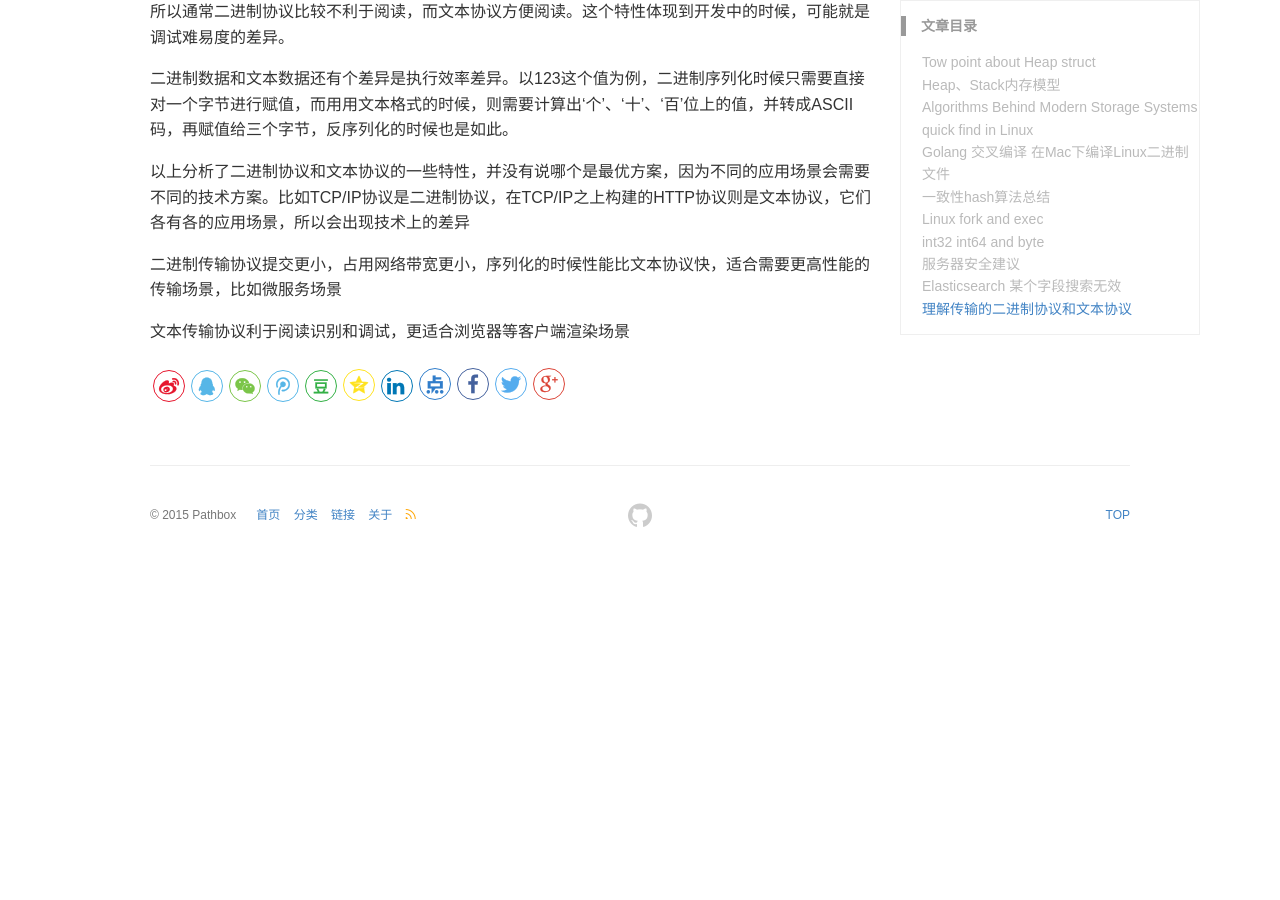
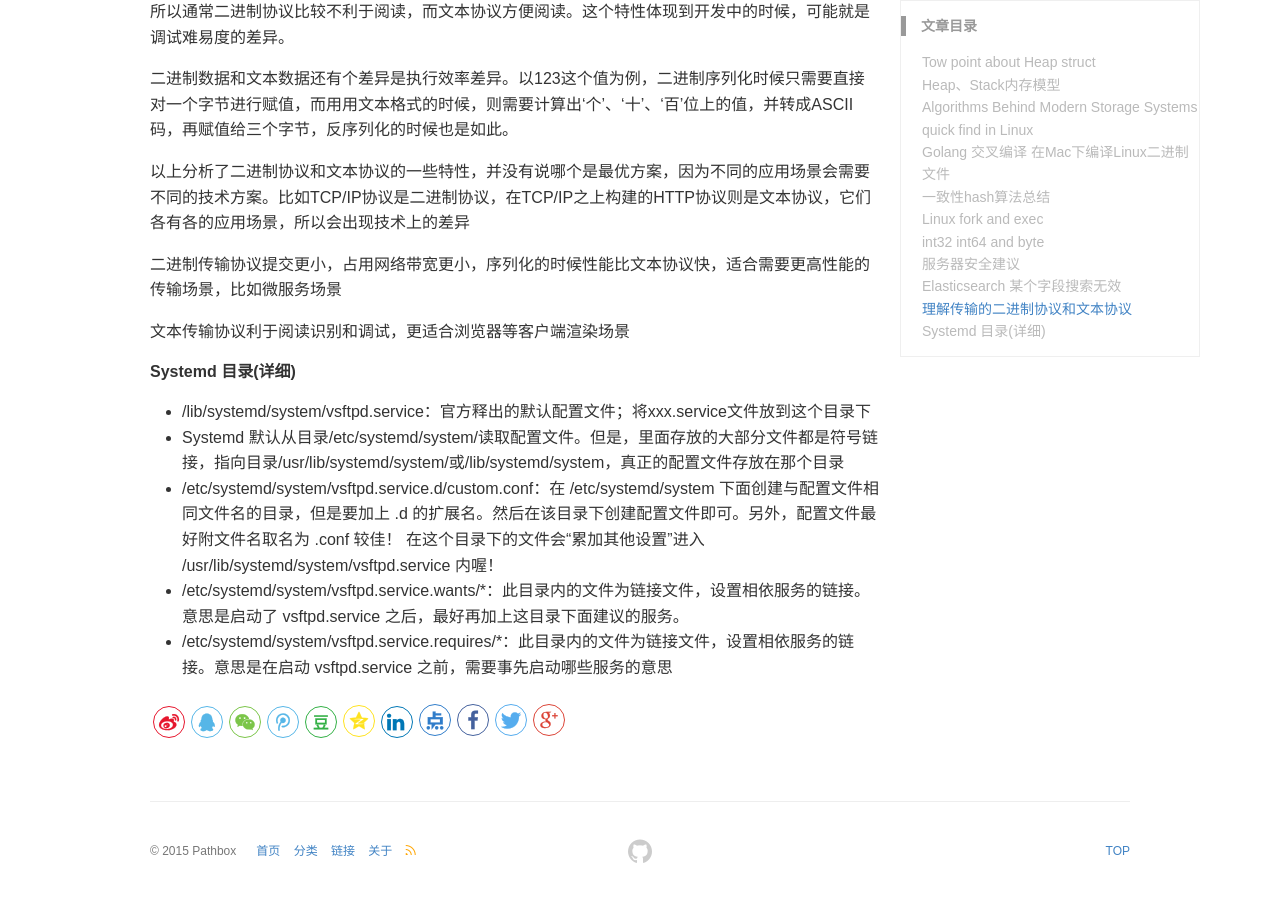
Before and after one commit to pathbox/pathbox.github.io, a Jekyll site: the page built from _posts/2018-06-02-work-summary-in-Udesk-sixteen.md, in a window 1280 px wide and 900 px high, scrolled down 4375 px. Built offline with Jekyll 4.4.1, drawn with Linux system fonts in a browser that asks for light colours; before the commit the page ends 4939 px from its top, so only the background shows below that.

Commit message:
Systemd 目录(详细)

```diff
--- a/_posts/2018-06-02-work-summary-in-Udesk-sixteen.md
+++ b/_posts/2018-06-02-work-summary-in-Udesk-sixteen.md
@@ -151,3 +151,11 @@ Go语言内置的gob格式就是一种二进制协议，而JSON、XML等则是
 二进制传输协议提交更小，占用网络带宽更小，序列化的时候性能比文本协议快，适合需要更高性能的传输场景，比如微服务场景
 
 文本传输协议利于阅读识别和调试，更适合浏览器等客户端渲染场景
+
+##### Systemd 目录(详细)
+
+- /lib/systemd/system/vsftpd.service：官方释出的默认配置文件；将xxx.service文件放到这个目录下
+- Systemd 默认从目录/etc/systemd/system/读取配置文件。但是，里面存放的大部分文件都是符号链接，指向目录/usr/lib/systemd/system/或/lib/systemd/system，真正的配置文件存放在那个目录
+- /etc/systemd/system/vsftpd.service.d/custom.conf：在 /etc/systemd/system 下面创建与配置文件相同文件名的目录，但是要加上 .d 的扩展名。然后在该目录下创建配置文件即可。另外，配置文件最好附文件名取名为 .conf 较佳！ 在这个目录下的文件会“累加其他设置”进入 /usr/lib/systemd/system/vsftpd.service 内喔！
+- /etc/systemd/system/vsftpd.service.wants/*：此目录内的文件为链接文件，设置相依服务的链接。意思是启动了 vsftpd.service 之后，最好再加上这目录下面建议的服务。
+- /etc/systemd/system/vsftpd.service.requires/*：此目录内的文件为链接文件，设置相依服务的链接。意思是在启动 vsftpd.service 之前，需要事先启动哪些服务的意思
```
